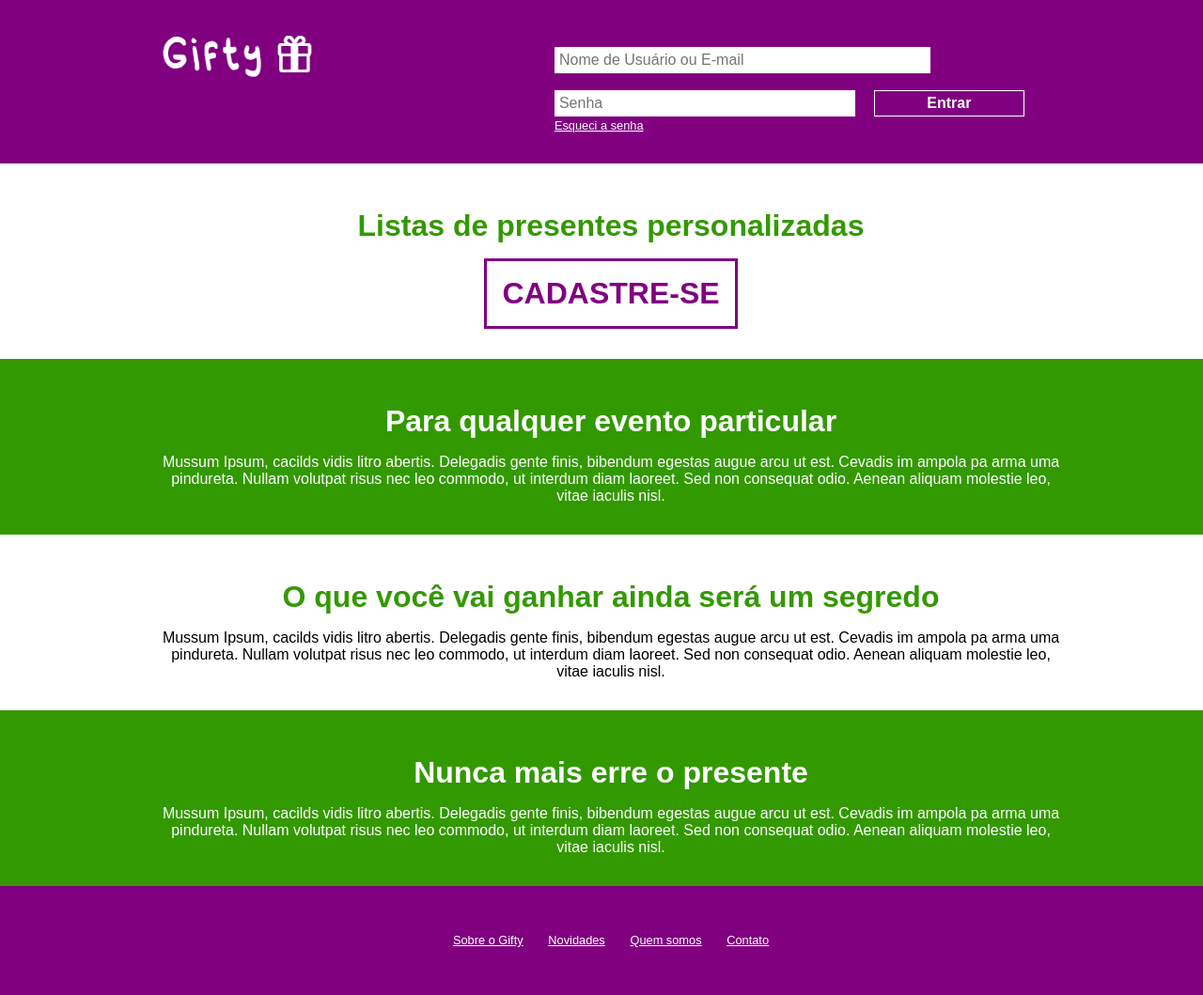
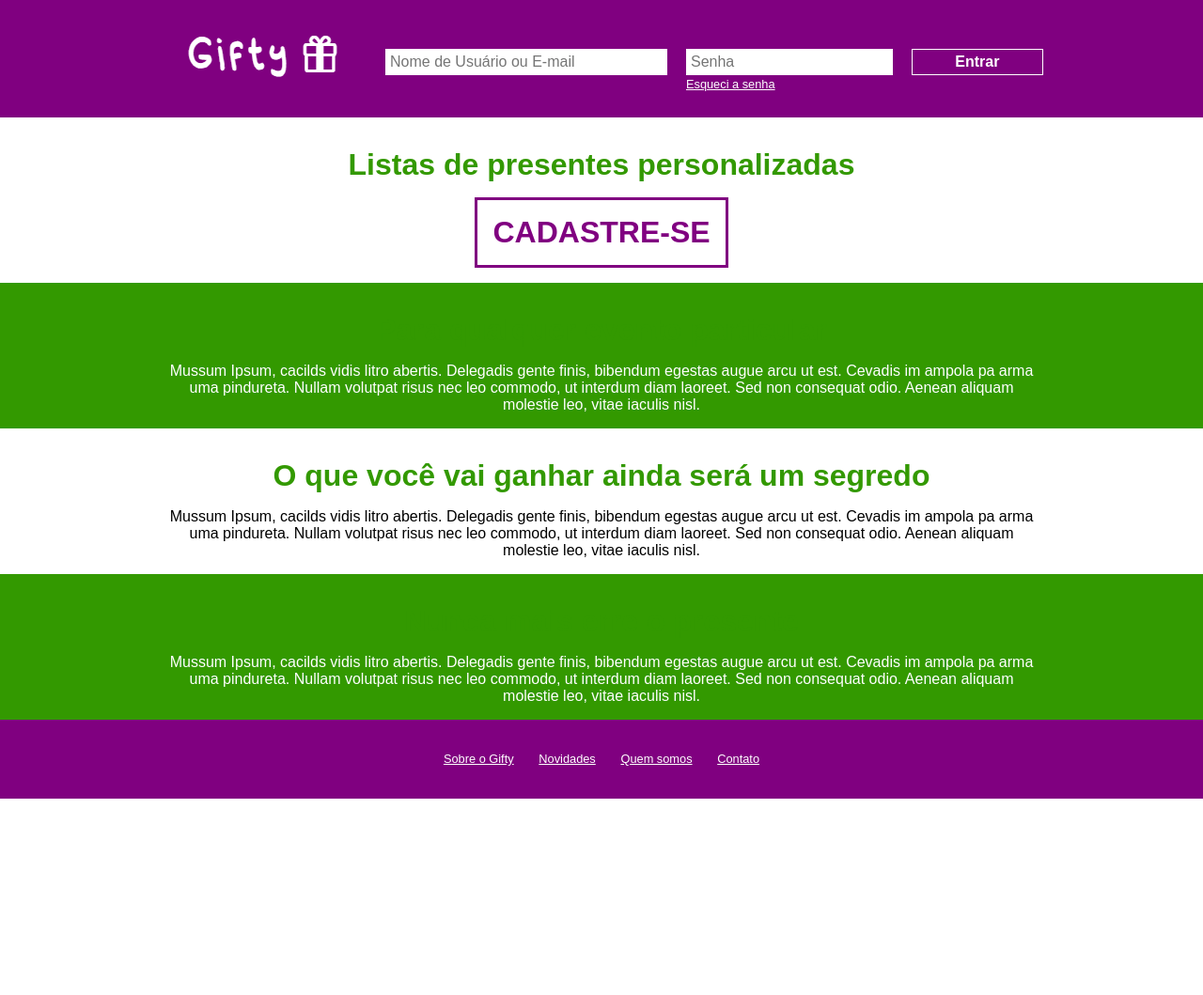
Before and after one commit to cineasthales/Gifty, a CodeIgniter app: page /gifty/ in a window 1280 px wide. Shown: the whole page at 94% size. After the commit the page ends 850 px from the top, so only its background shows below. Run offline with CodeIgniter, Linux system fonts and the light colour scheme; some libraries are stand-ins or nearby versions.

Commit message:
Continuação adaptação grid CSS

```diff
--- a/application/views/home.php
+++ b/application/views/home.php
@@ -9,22 +9,22 @@
         if ($tipo) {
             ?>
             <article class="alerta_sucesso">
-                <div class="container">
-                        <div class="grid-15">
+                <div class="row">
+                        <div class="col-11">
                             <small><strong>Sucesso!</strong> <?= $mensagem ?></small>
                         </div>
-                        <div class="grid-1">
+                        <div class="col-1">
                             <small id="xis"><a href="#">X</a></small>
                         </div>
                 </div>
             </article>
         <?php } else { ?>
             <article class="alerta_erro">
-                <div class="container">
-                        <div class="grid-15">
+                <div class="row">
+                        <div class="col-11">
                             <small><strong>Erro.</strong> <?= $mensagem ?></small>
                         </div>
-                        <div class="grid-1">
+                        <div class="col-1">
                             <small id="xis"><a href="#">X</a></small>
                         </div>
                 </div>
@@ -34,17 +34,17 @@
     }
     ?>
     <article>
-        <div class="container">
-            <div class="grid-16">
-                <h2>Listas de presentes personalizadas</h2>
+        <div class="row">
+            <div class="col-12">
+                <h1>Listas de presentes personalizadas</h1>
                 <button><a href="<?= base_url('home/cadastrar') ?>">Cadastre-se</a></button>
             </div>
         </div>
     </article>
     <article class="fundoAlt">
-        <div class="container">
-            <div class="grid-16">
-                <h2>Para qualquer evento particular</h2>
+        <div class="row">
+            <div class="col-12">
+                <h1>Para qualquer evento particular</h1>
                 <p>Mussum Ipsum, cacilds vidis litro abertis. Delegadis gente finis,
                     bibendum egestas augue arcu ut est. Cevadis im ampola pa arma uma
                     pindureta. Nullam volutpat risus nec leo commodo, ut interdum diam
@@ -54,9 +54,9 @@
         </div>
     </article>
     <article>
-        <div class="container">
-            <div class="grid-16">
-                <h2>O que você vai ganhar ainda será um segredo</h2>
+        <div class="row">
+            <div class="col-12">
+                <h1>O que você vai ganhar ainda será um segredo</h1>
                 <p>Mussum Ipsum, cacilds vidis litro abertis. Delegadis gente finis,
                     bibendum egestas augue arcu ut est. Cevadis im ampola pa arma uma
                     pindureta. Nullam volutpat risus nec leo commodo, ut interdum diam
@@ -66,9 +66,9 @@
         </div>
     </article>
     <article class="fundoAlt">
-        <div class="container" >
-            <div class="grid-16">
-                <h2>Nunca mais erre o presente</h2>
+        <div class="row" >
+            <div class="col-12">
+                <h1>Nunca mais erre o presente</h1>
                 <p>Mussum Ipsum, cacilds vidis litro abertis. Delegadis gente finis,
                     bibendum egestas augue arcu ut est. Cevadis im ampola pa arma uma
                     pindureta. Nullam volutpat risus nec leo commodo, ut interdum diam
--- a/application/views/include/footer.php
+++ b/application/views/include/footer.php
@@ -1,6 +1,6 @@
 <footer>
-    <div class="container">
-        <div class="grid-16">
+    <div class="row">
+        <div class="col-16">
             <ul>
                 <li><small><a href="#">Sobre o Gifty</a></small></li>&nbsp;&nbsp;&nbsp;&nbsp;&nbsp;
                 <li><small><a href="#">Novidades</a></small></li>&nbsp;&nbsp;&nbsp;&nbsp;&nbsp;
--- a/application/views/include/header.php
+++ b/application/views/include/header.php
@@ -14,13 +14,13 @@
     </head>
     <body>
         <header>
-            <div class="container">
-                <div class="grid-4">
+            <div class="row">
+                <div class="col-3">
                     <h1><a href="<?= base_url() ?>">
                             <img src="<?= base_url('assets/img/misc/logo.png') ?>" alt="Logo Gifty"></a></h1>
                 </div>
                 <nav>
-                    <div class="grid-12">
+                    <div class="col-9">
                         <br>
                         <ul>
                             <li><a href="<?= base_url('home/sair') ?>"><i class="fas fa-sign-out-alt"></i> Sair</a></li>
--- a/application/views/include/header_admin.php
+++ b/application/views/include/header_admin.php
@@ -14,13 +14,13 @@
     </head>
     <body>
         <header>
-            <div class="container">
-                <div class="grid-4">
+            <div class="row">
+                <div class="col-3">
                     <h1><a href="<?= base_url() ?>">
                             <img src="<?= base_url('assets/img/misc/logo.png') ?>" alt="Logo Gifty"></a></h1>
                 </div>
                 <nav>
-                    <div class="grid-12">
+                    <div class="col-9">
                         <br>
                         <ul>
                             <li><a href="<?= base_url('home/sair') ?>"><i class="fas fa-sign-out-alt"></i> Sair</a></li>
--- a/application/views/include/header_ext.php
+++ b/application/views/include/header_ext.php
@@ -7,35 +7,34 @@
         <link rel="shortcut icon" type="image/png" href="<?= base_url('assets/img/misc/favicon.png') ?>">
         <link rel="stylesheet" href="<?= base_url('assets/css/normalize.css') ?>">
         <link rel="stylesheet" href="<?= base_url('assets/css/reset.css') ?>">
-        <link rel="stylesheet" href="<?= base_url('assets/css/grid.css') ?>">
         <link rel="stylesheet" href="<?= base_url('assets/css/desktop.css') ?>">
         <link rel="stylesheet" href="https://use.fontawesome.com/releases/v5.0.10/css/all.css" integrity="sha384-+d0P83n9kaQMCwj8F4RJB66tzIwOKmrdb46+porD/OvrJ+37WqIM7UoBtwHO6Nlg" crossorigin="anonymous">
         <script src="https://ajax.googleapis.com/ajax/libs/jquery/3.3.1/jquery.min.js"></script>
     </head>
     <body>
         <header>
-            <div class="container">
-                <div class="grid-5">
+            <div class="row">
+                <div class="col-3">
                     <h1><a href="<?= base_url() ?>">
                             <img src="<?= base_url('assets/img/misc/logo.png') ?>" alt="Logo Gifty"></a></h1>
                 </div>
                 <form method="post" action="<?= base_url('home/logar') ?>">
-                    <div class="grid-5">
-                        <br>
+                    <div class="col-4">
+                        <br><br>
                         <label for="user" hidden><i class="fas fa-user"></i></label>
                         <input type="text" id="user" name="user"
                                placeholder="Nome de Usuário ou E-mail">
                     </div>
-                    <div class="grid-4">
-                        <br>
+                    <div class="col-3">
+                        <br><br>
                         <label for="senha" hidden><i class="fas fa-lock"></i></label>
                         <input type="password" id="senha" name="senha"
                                placeholder="Senha">
                         <br>
                         <small><a href="#">Esqueci a senha</a></small>
                     </div>
-                    <div class="grid-2">
-                        <br>
+                    <div class="col-2">
+                        <br><br>
                         <input type="submit" value="Entrar" id="btEntrar">
                     </div>
                 </form>
--- a/application/views/user/amigos.php
+++ b/application/views/user/amigos.php
@@ -1,10 +1,10 @@
 <main>
     <article>
-        <div class="container">
-            <div class="grid-16">
+        <div class="row">
+            <div class="col-12">
                 <h2>Amigos</h2>
             </div>
-            <div class="grid-16">
+            <div class="col-12">
                 <p>Bem-vindo!</p>
             </div>
         </div>
--- a/application/views/user/configuracoes.php
+++ b/application/views/user/configuracoes.php
@@ -1,10 +1,10 @@
 <main>
     <article>
-        <div class="container">
-            <div class="grid-16">
+        <div class="row">
+            <div class="col-12">
                 <h2>Configurações</h2>
             </div>
-            <div class="grid-16">
+            <div class="col-12">
                 <p>Bem-vindo!</p>
             </div>
         </div>
--- a/application/views/user/inicio.php
+++ b/application/views/user/inicio.php
@@ -1,10 +1,10 @@
 <main>
     <article>
-        <div class="container">
-            <div class="grid-16">
+        <div class="row">
+            <div class="col-12">
                 <h2>Início</h2>
             </div>
-            <div class="grid-16">
+            <div class="col-12">
                 <p>Bem-vindo!</p>
             </div>
         </div>
--- a/application/views/user/listas.php
+++ b/application/views/user/listas.php
@@ -1,10 +1,10 @@
 <main>
     <article>
-        <div class="container">
-            <div class="grid-16">
+        <div class="row">
+            <div class="col-12">
                 <h2>Listas</h2>
             </div>
-            <div class="grid-16">
+            <div class="col-12">
                 <p>Bem-vindo!</p>
             </div>
         </div>
--- a/assets/css/desktop.css
+++ b/assets/css/desktop.css
@@ -1,3 +1,5 @@
+/* FONTES */
+
 @font-face {
     font-family: 'logo';
     src:
@@ -12,29 +14,42 @@
         format('truetype');
 }
 
+/* GRID */
+
+*, *:before, *:after {
+  -webkit-box-sizing: border-box;
+  -moz-box-sizing: border-box;
+  box-sizing: border-box;
+}
+
+.row::after {
+    content: "";
+    clear: both;
+    display: table;
+}
+
+[class*="col-"] {
+    float: left;
+    padding-left: 10px;
+    padding-right: 10px;
+}
+
+/* TUDO */
+
 body {
     font-family: sans-serif;
     font-size: 1em;
     background-color: purple;
 }
 
-h1 {
-    font-size: 3.5em;
-    font-family: 'logo';
-}
-
-#gift {
-    font-family: 'gift';
-}
-
-h2, h3, h4, h5, h6 {
+h1, h2, h3, h4, h5, h6 {
     font-weight: bold;
     color: #339900;
     padding-top: 0.5em;
     padding-bottom: 0.5em;
 }
 
-h2 {
+h1 {
     text-align: center;
     font-size: 2em;
 }
@@ -78,10 +93,6 @@ main input[type="submit"]:hover, main input[type="submit"]:active{
 main input[type="text"], main input[type="password"], main input[type="email"],
 main input[type="date"], select {
     width: 90%;
-}
-
-h3 {
-    font-size: 1.5em;
 }
 
 header {
@@ -202,3 +213,25 @@ footer ul {
 footer ul li {
     display: inline;
 }
+
+/* For mobile phones: */
+[class*="col-"] {
+    width: 100%;
+}
+
+@media only screen and (min-width: 960px) {
+    /* For desktop: */
+    .row{width: 960px; margin: 0 auto;}
+    .col-1 {width: 8.33%;}
+    .col-2 {width: 16.66%;}
+    .col-3 {width: 25%;}
+    .col-4 {width: 33.33%;}
+    .col-5 {width: 41.66%;}
+    .col-6 {width: 50%;}
+    .col-7 {width: 58.33%;}
+    .col-8 {width: 66.66%;}
+    .col-9 {width: 75%;}
+    .col-10 {width: 83.33%;}
+    .col-11 {width: 91.66%;}
+    .col-12 {width: 100%;}
+}
--- a/assets/css/grid.css
+++ /dev/null
@@ -1,43 +0,0 @@
-*, *:before, *:after {
-  -webkit-box-sizing: border-box;
-  -moz-box-sizing: border-box;
-  box-sizing: border-box;
-}
-
-.container {
-	width: 960px;
-	margin: 0 auto;
-	padding: 0px;
-	position: relative;
-}
-
-.container:after, .container:before {
-	content: "";
-	display: table;
-        clear: both;
-}
-
-.grid-1, .grid-2, .grid-3, .grid-4, .grid-5, .grid-6, .grid-7, .grid-8, .grid-9, .grid-10, .grid-11, .grid-12, .grid-13, .grid-14, .grid-15, .grid-16, .grid-1-3 {
-	float: left;
-	margin-left: 10px;
-	margin-right: 10px;
-}
-
-[class*="grid-"] {
-    width: 100%;
-}
-
-@media all and (min-width: 960px) {
-    .grid-1 {width: 8.33%;}
-    .grid-2 {width: 16.66%;}
-    .grid-3 {width: 25%;}
-    .grid-4 {width: 33.33%;}
-    .grid-5 {width: 41.66%;}
-    .grid-6 {width: 50%;}
-    .grid-7 {width: 58.33%;}
-    .grid-8 {width: 66.66%;}
-    .grid-9 {width: 75%;}
-    .grid-10 {width: 83.33%;}
-    .grid-11 {width: 91.66%;}
-    .grid-12 {width: 100%;}
-}
```
Also changed, not shown: application/views/cadastro.php (+5 -5 lines), application/views/user/perfil.php (+4 -4 lines).
